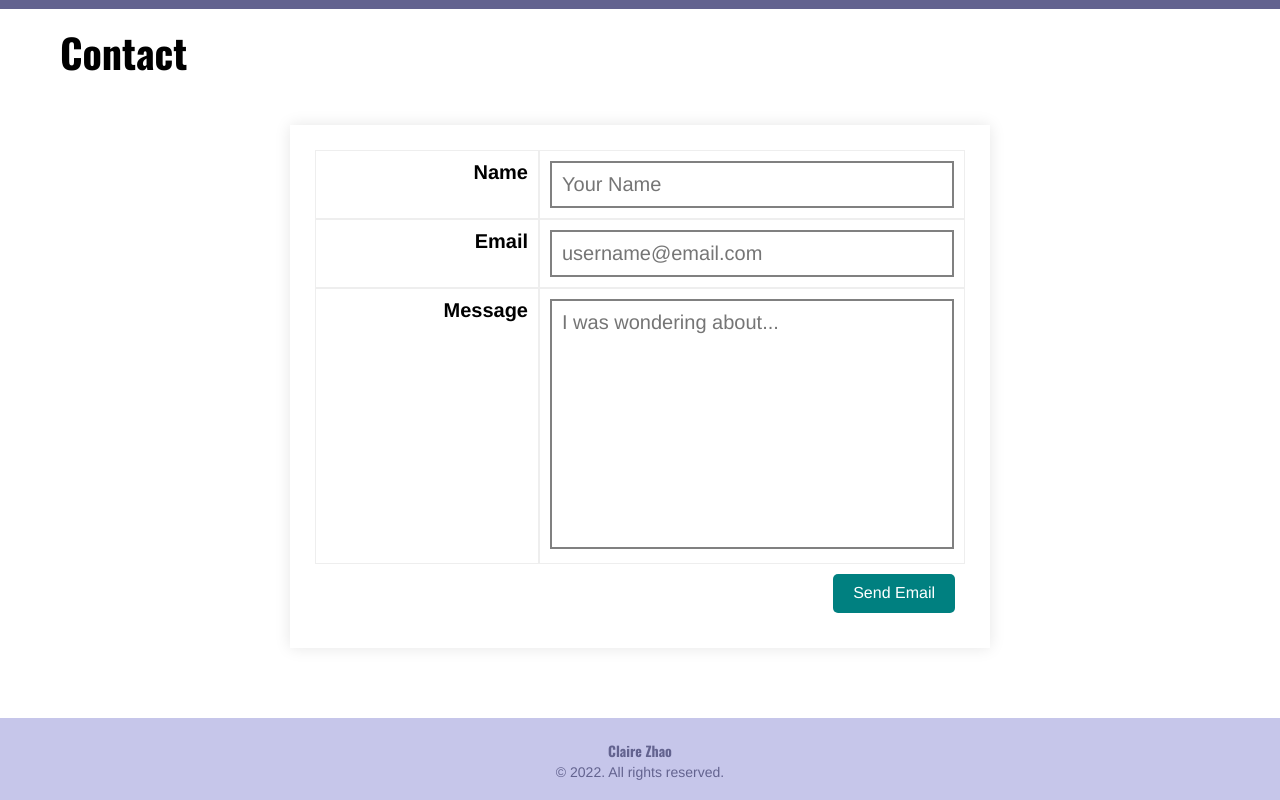
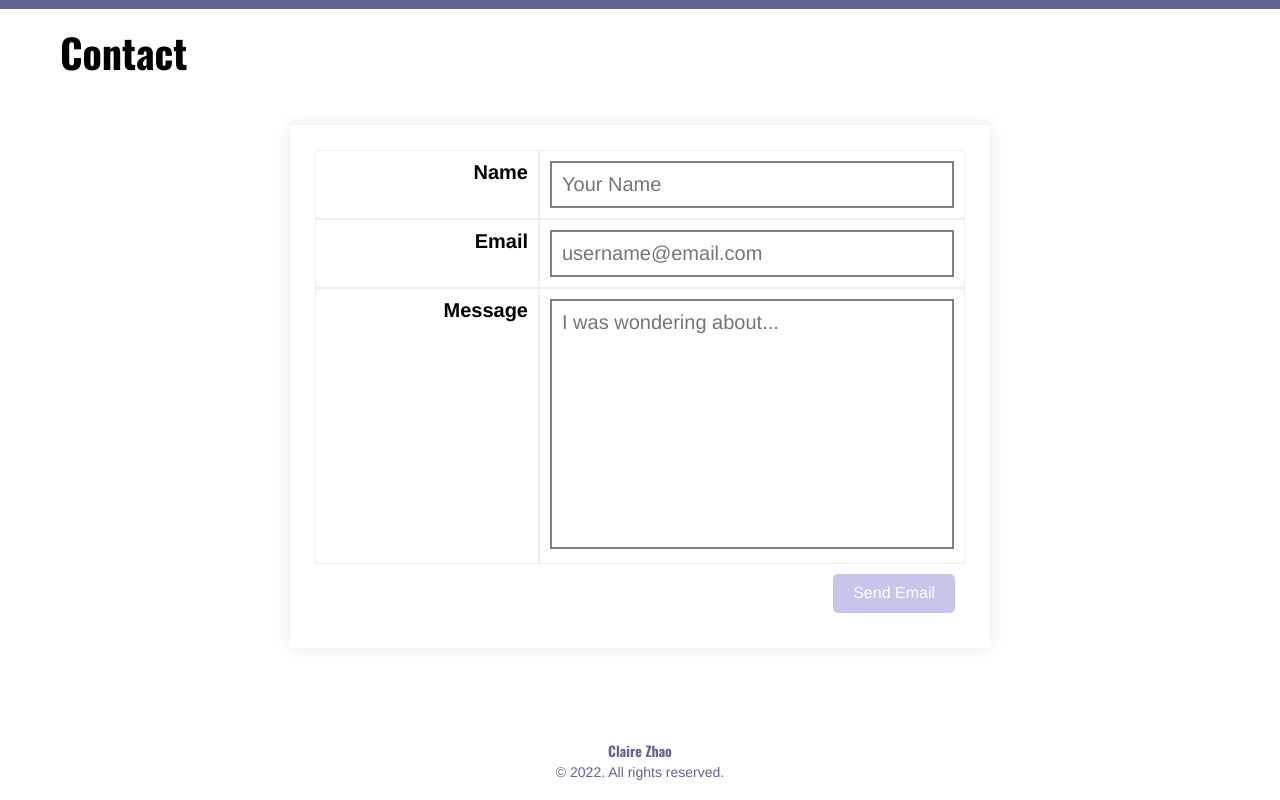
Before and after one commit to claireyz/Web-1-Zhao-Claire-Final, a React (Create React App) app: page /contact in a window 1280 px wide. Shown: the part 227-1027 px from the top of the page. Built offline with nearby package versions, Linux system fonts and the light colour scheme.

Commit message:
updating contact button

```diff
--- a/src/React/Layout/Footer/Footer.jsx
+++ b/src/React/Layout/Footer/Footer.jsx
@@ -15,7 +15,7 @@ const Footer = () => {
 export default Footer;
 
 const FooterStyled = styled.footer`
-    background-color: #c6c6ea;
+    background-color: transparent;
     text-align: center;
     padding: 20px 0px;
 `;
--- a/src/React/common/UniversalForm/Controls/SubmitButton.jsx
+++ b/src/React/common/UniversalForm/Controls/SubmitButton.jsx
@@ -19,14 +19,14 @@ const SubmitButtonStyled = styled.div`
     text-align: right;
 
     button{
-        background-color: teal;
+        background-color: #c6c6ea;
         color: #fff;
         padding: 10px 20px;
         border-radius: 5px;
         border: none;
 
         &:hover, &:focus {
-            background-color: #013f3f;
+            background-color: #63638f;
         }
     }
 `;
```
